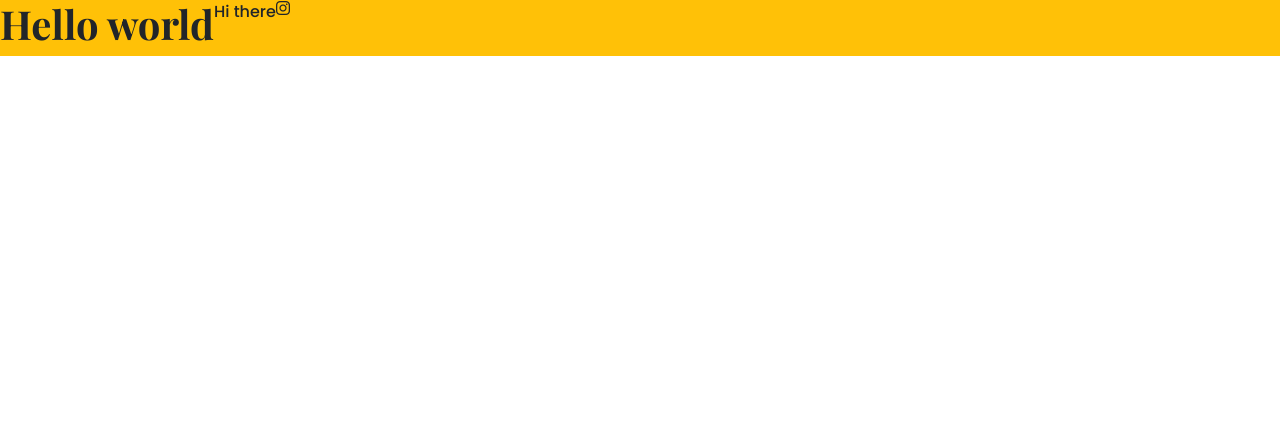
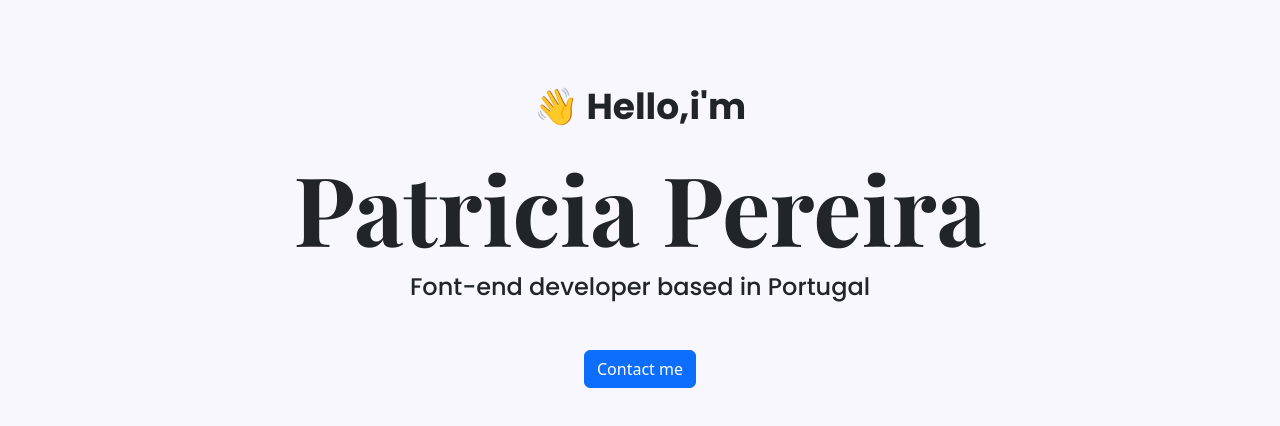
Before and after one commit to Modupetemi2k5/pportfolio, a plain HTML site: page index.html in a window 1280 px wide. Drawn offline with nearby package versions, Linux system fonts and the light colour scheme; a web font is replaced by a local one.

Commit message:
building my hero page

```diff
--- a/index.html
+++ b/index.html
@@ -21,10 +21,11 @@
 </head>
 
 <body>
-    <div class="d-flex bg bg-warning">
-        <h1>Hello world</h1>
-        <p>Hi there</p>
-        <i class="fa-brands fa-instagram"></i>
+    <div class="hero">
+        <p>👋 Hello,i'm</p>
+        <h1>Patricia Pereira</h1>
+        <h2 class="mb-5">Font-end developer based in Portugal</h2>
+        <a href="#" class="btn btn-primary contact-button">Contact me</a>
     </div>
 </body>
 
--- a/style/app.css
+++ b/style/app.css
@@ -1,34 +1,49 @@
-/*.poppins-medium {font-family: "Poppins",
-sans-serif;
+/*  .poppins-medium {
+                font-family: "Poppins", sans-serif;
                 font-weight: 500;
                 font-style: normal;
+            }
 
-}
             .poppins-bold {
                 font-family: "Poppins", sans-serif;
                 font-weight: 700;
                 font-style: normal;
             }
-<uniquifier>: Use a uniquifier for the class name .playfair-display-<uniquifier> {
-    font-family: "Playfair Display", serif;
-    font-optical-sizing: auto;
-    font-weight: 700;
-    font-style: normal;
-}*/
-
-body {
-    background-color: blueviolet;
-}
-
-h1 {
+             // <uniquifier>: Use a uniquifier for the class name
+            .playfair-display-<uniquifier> {
                 font-family: "Playfair Display", serif;
                 font-optical-sizing: auto;
                 font-weight: 700;
                 font-style: normal;
             }
 
-p {
+            */
+
+.hero {
+    text-align: center;
+    padding: 80px 0;
+    background-color: #F9F7FE;
+}
+
+.hero h1 {
+    font-family: "Playfair Display", serif;
+    font-weight: ;
+    font-size: 96px;
+}
+
+.hero p {
+    font-size: 36px;
     font-family: "Poppins", sans-serif;
-    font-weight: 500;
+    font-weight: bold;
+}
+
+.hero h2 {
+    font-family: "Poppins", sans-serif;
     font-style: normal;
+    font-size: 24px;
 }
+
+.contact-button {
+    color: white;
+    background: 6C63FF;
+}
```
Lines whose indentation alone changed are shown as unchanged.
